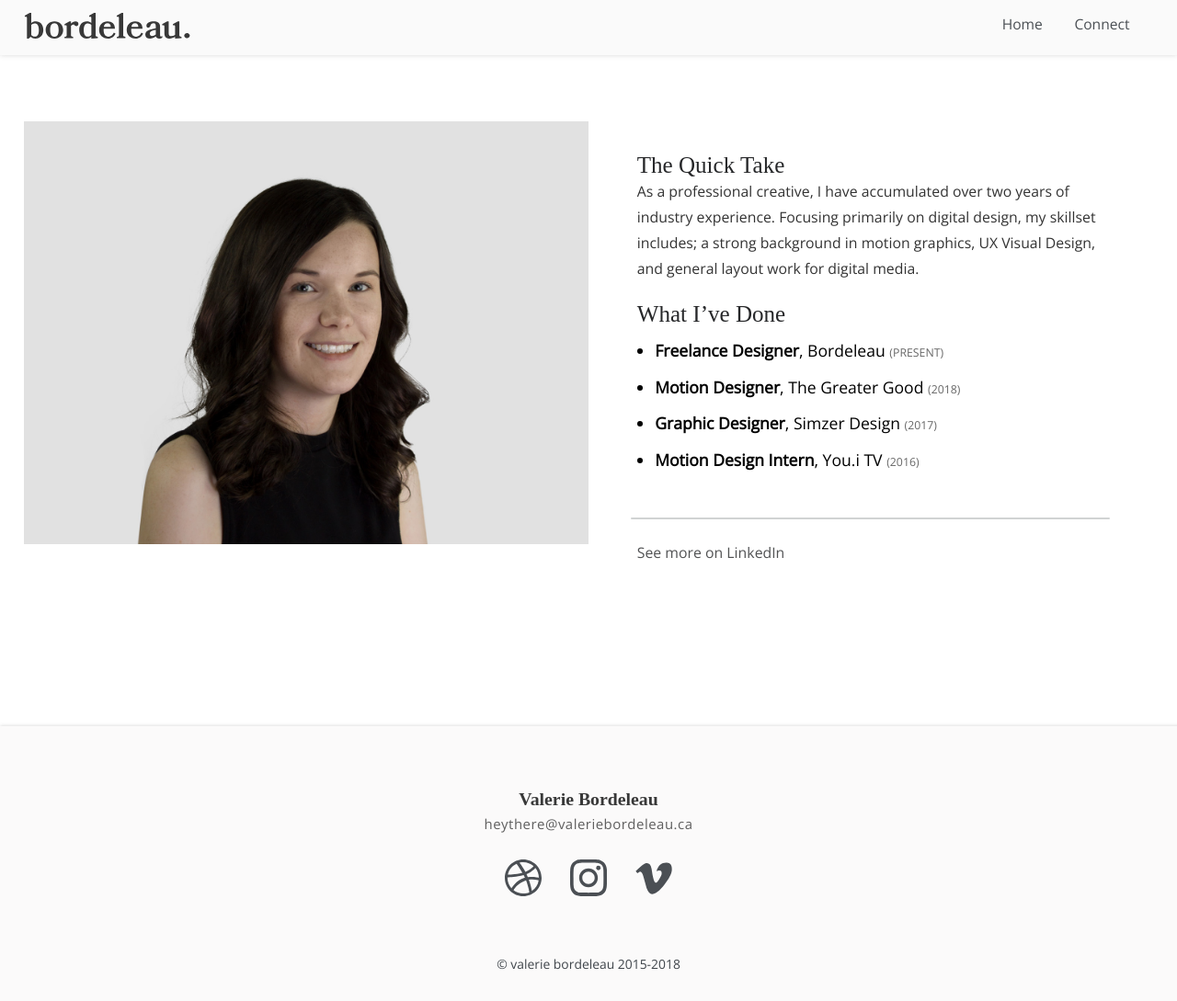
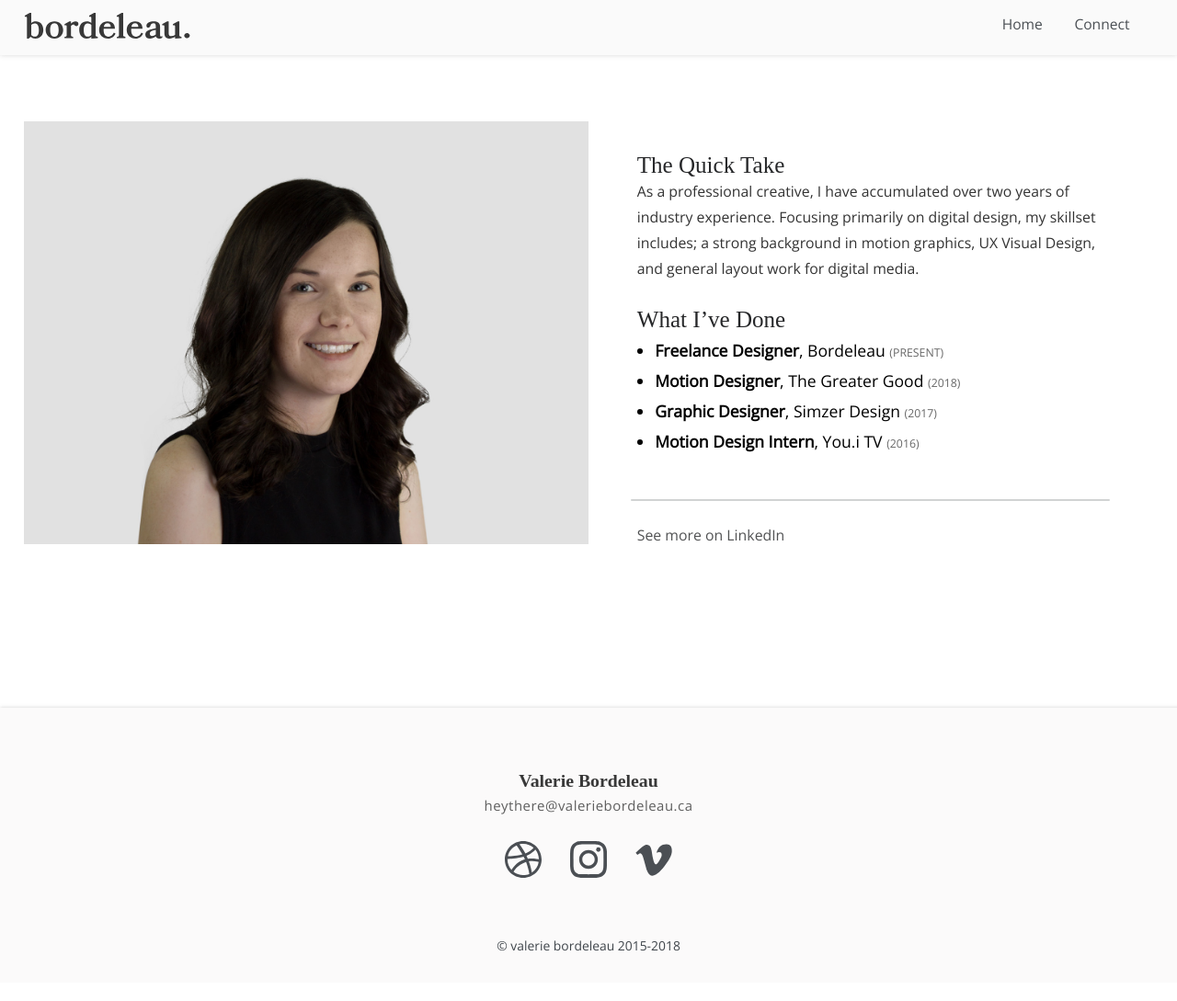
Before and after one commit to valeriebordeleau/portfolioNew, a Jekyll site: the page built from about.html, in a window 1280 px wide and 1089 px high. Shown: the whole window at 92% size. Built offline with Jekyll 4.4.1, drawn with Linux system fonts in a browser that asks for light colours; nearby versions of some CDN libraries; some web fonts are replaced; comment, search, counter and statistics services are not loaded.

Commit message:
Text tweaks
Changing spacing on About

```diff
--- a/about.html
+++ b/about.html
@@ -19,23 +19,23 @@ title: Valerie Bordeleau Graphic Design · Ottawa, ON
 
     <div class="unit unit-s-1 unit-l-1-2 aboutText">
         <h3 class="push-0 gutter-2 stronger">The Quick Take</h3>
-            <p class="gutter-2 push-1-4">As a professional creative, I have accumulated over two years of industry experience. Focusing primarily on digital design, my skillset includes; a strong background in motion graphics, UX Visual Design, and general layout work for digital media.</p>
+            <p class="gutter-2 push-1-2">As a professional creative, I have accumulated over two years of industry experience. Focusing primarily on digital design, my skillset includes; a strong background in motion graphics, UX Visual Design, and general layout work for digital media.</p>
 
-        <h3 class="gutter-2 push-half stronger">What I’ve Done</h3>
+        <h3 class="gutter-2 push-1-4 stronger">What I’ve Done</h3>
 
         <ul class="aboutList gutter-2 grid">
 
               <div class="unit unit-xs-1">
-                <li class="push-1-2 aboutListItem1"><strong>Freelance Designer</strong>, <br class="only-sm">Bordeleau <span class="date">(PRESENT)</span></li>
+                <li class="push-1-4 aboutListItem1"><strong>Freelance Designer</strong>, <br class="only-sm">Bordeleau <span class="date">(PRESENT)</span></li>
 
             </div>
 
             <div class="unit unit-xs-1">
-                <li class="push-1-2 aboutListItem1"><strong>Motion Designer</strong>, <br class="only-sm">The Greater Good <span class="date">(2018)</span> </li>
+                <li class="push-1-4 aboutListItem1"><strong>Motion Designer</strong>, <br class="only-sm">The Greater Good <span class="date">(2018)</span> </li>
             </div>
 
             <div class="unit unit-xs-1">
-                <li class="push-1-2 aboutListItem1"><strong>Graphic Designer</strong>, <br class="only-sm">Simzer Design <span class="date">(2017)</span></li>
+                <li class="push-1-4 aboutListItem1"><strong>Graphic Designer</strong>, <br class="only-sm">Simzer Design <span class="date">(2017)</span></li>
             </div>
 
             <div class="unit unit-xs-1">
```
Also changed, not shown: 1 other file.
